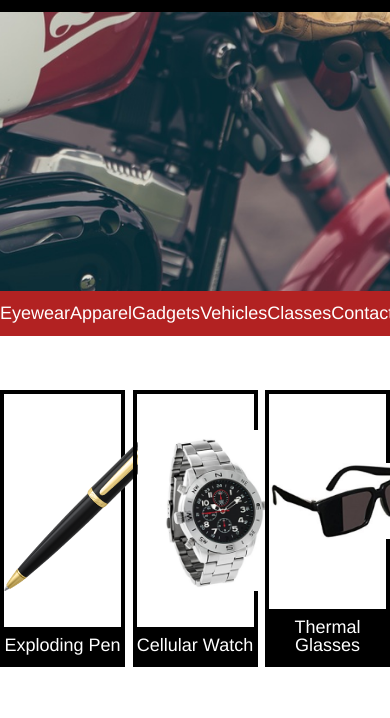
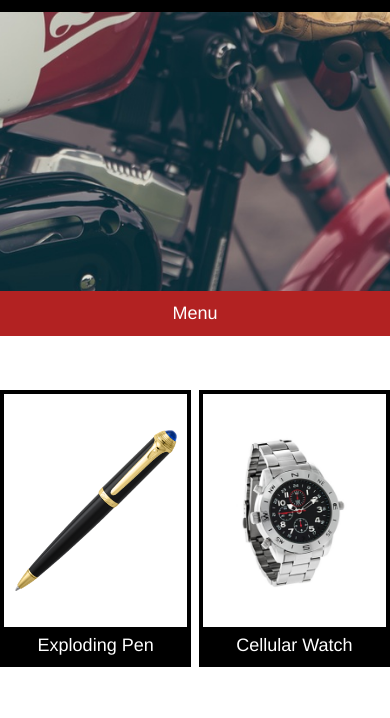
Before and after one commit to ajblackie/SecretAgentSupplyInc, a plain HTML site: page index.html in a window 390 px wide. Shown: the part 372-1090 px from the top of the page. Drawn offline with Linux system fonts and the light colour scheme.

Commit message:
responsive tablet

```diff
--- a/Resources/CSS/style.css
+++ b/Resources/CSS/style.css
@@ -61,6 +61,9 @@ html {
   color: white;
   text-decoration: none;
 }
+#nav .mobile-nav {
+  display: none;
+}
 #store {
   padding-top: 3rem;
 
@@ -73,14 +76,13 @@ html {
   display: flex;
   flex-flow: column;
   align-items: center;
-  justify-content: space-between;
+  justify-content: center;
   border: 4px solid black;
   color: black;
   width: 30%;
 }
 .item img {
   margin: auto;
-  align-items: c
   max-height: 9rem;
   max-width: 9rem;
   padding: 2rem 0;
@@ -120,3 +122,21 @@ footer {
   color: white;
   padding: 5rem 0;
 }
+@media only screen and (max-width: 1024px) {
+  #nav nav {
+    display: none;
+  }
+  #nav .mobile-nav {
+    padding-top: 0.75rem;
+    padding-bottom: 0.75rem;
+    display: block;
+    text-align: center;
+    color: white;
+  }
+  #store .item.glasses {
+    display: none;
+  }
+  .item {
+    width: 47%;
+  }
+}
--- a/index.html
+++ b/index.html
@@ -34,20 +34,23 @@
           <span><a href="#">Classes</a></span>
           <span><a href="#info">Contact</a></span>
         </nav>
+        <ul class="mobile-nav container">
+          <li>Menu</li>
+        </ul>
       </div>
     </div>
     <!-- Products -->
     <div id="store">
       <div class="container">
-        <div class="item">
+        <div class="item pen">
           <img src="Resources/Images/pen.png">
           <p>Exploding Pen</p>
         </div>
-        <div class="item">
+        <div class="item watch">
           <img src="Resources/Images/watch.png">
           <p>Cellular Watch</p>
         </div>
-        <div class="item">
+        <div class="item glasses">
           <img src="Resources/Images/glasses.png">
           <p>Thermal Glasses</p>
         </div>
```
